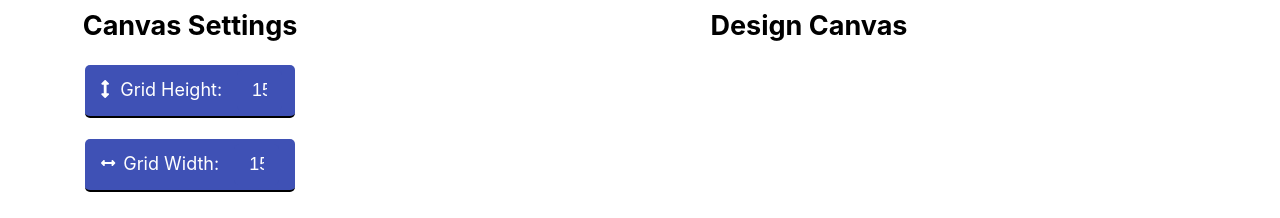
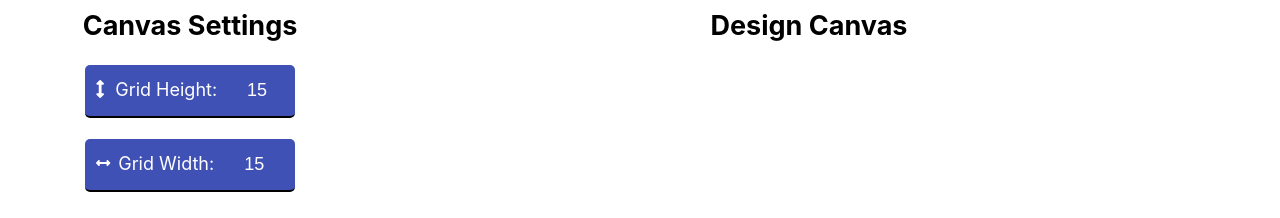
Before and after one commit to cMikolai/react-pixel-art-maker, a React (Create React App) app: page / in a window 1280 px wide. Shown: the part 173-391 px from the top of the page. Built offline with nearby package versions, Linux system fonts and the light colour scheme.

Commit message:
remove number input arrows

```diff
--- a/src/App.css
+++ b/src/App.css
@@ -105,11 +105,19 @@
   padding: 10px 0 10px 15px;
   border-radius: 5px;
   border: none;
-  max-width: 30px;
+  max-width: 40px;
   margin: 5px 0 5px 15px;
   font-size: calc(10px + 1vmin);
   color: var(--second-text-color);
   background-color: var(--main-color);
+}
+
+#input_height::-webkit-inner-spin-button,
+#input_height::-webkit-outer-spin-button,
+#input_width::-webkit-inner-spin-button,
+#input_width::-webkit-outer-spin-button {
+  -webkit-appearance: none;
+  margin: 0;
 }
 
 #input_submit {
```
